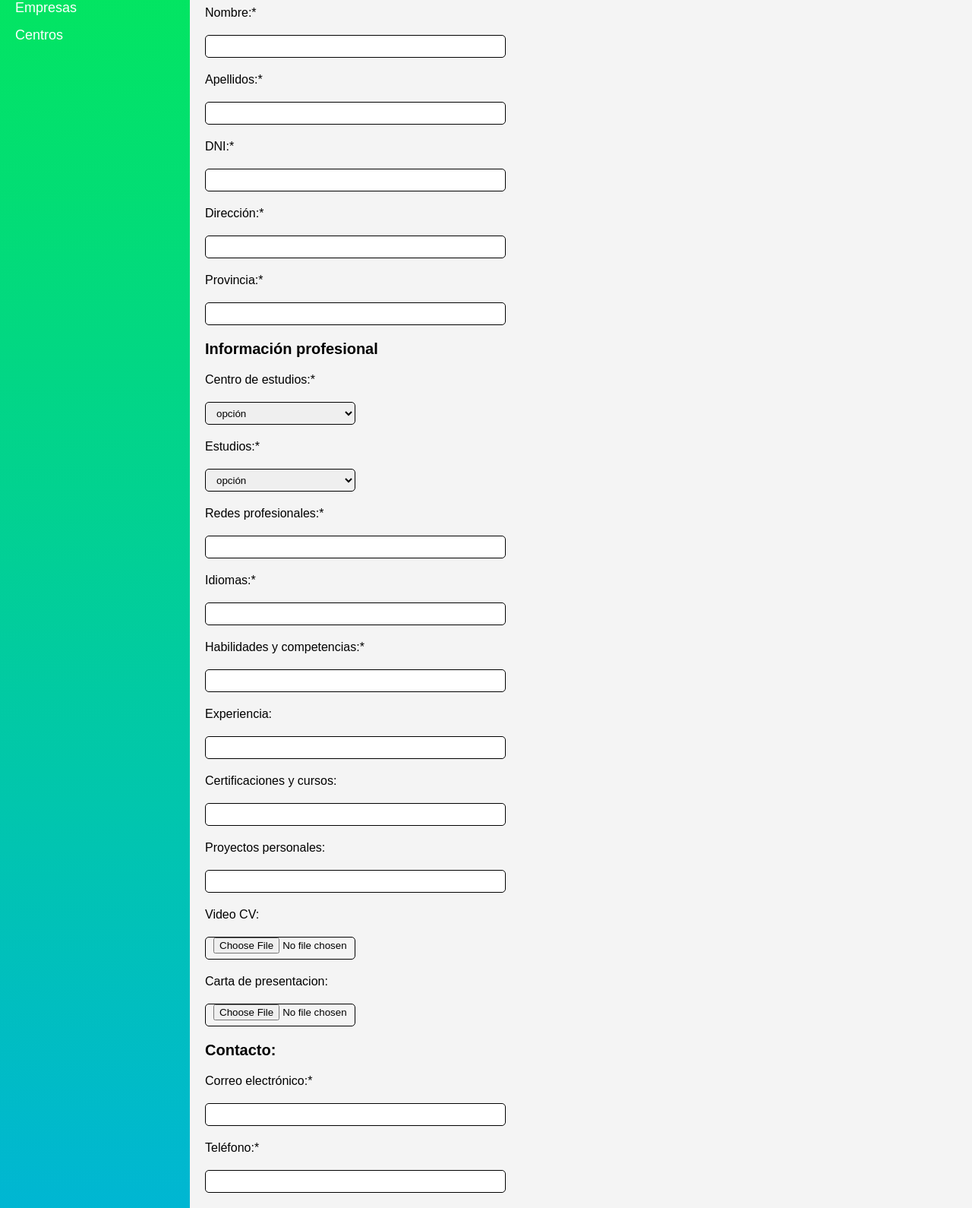
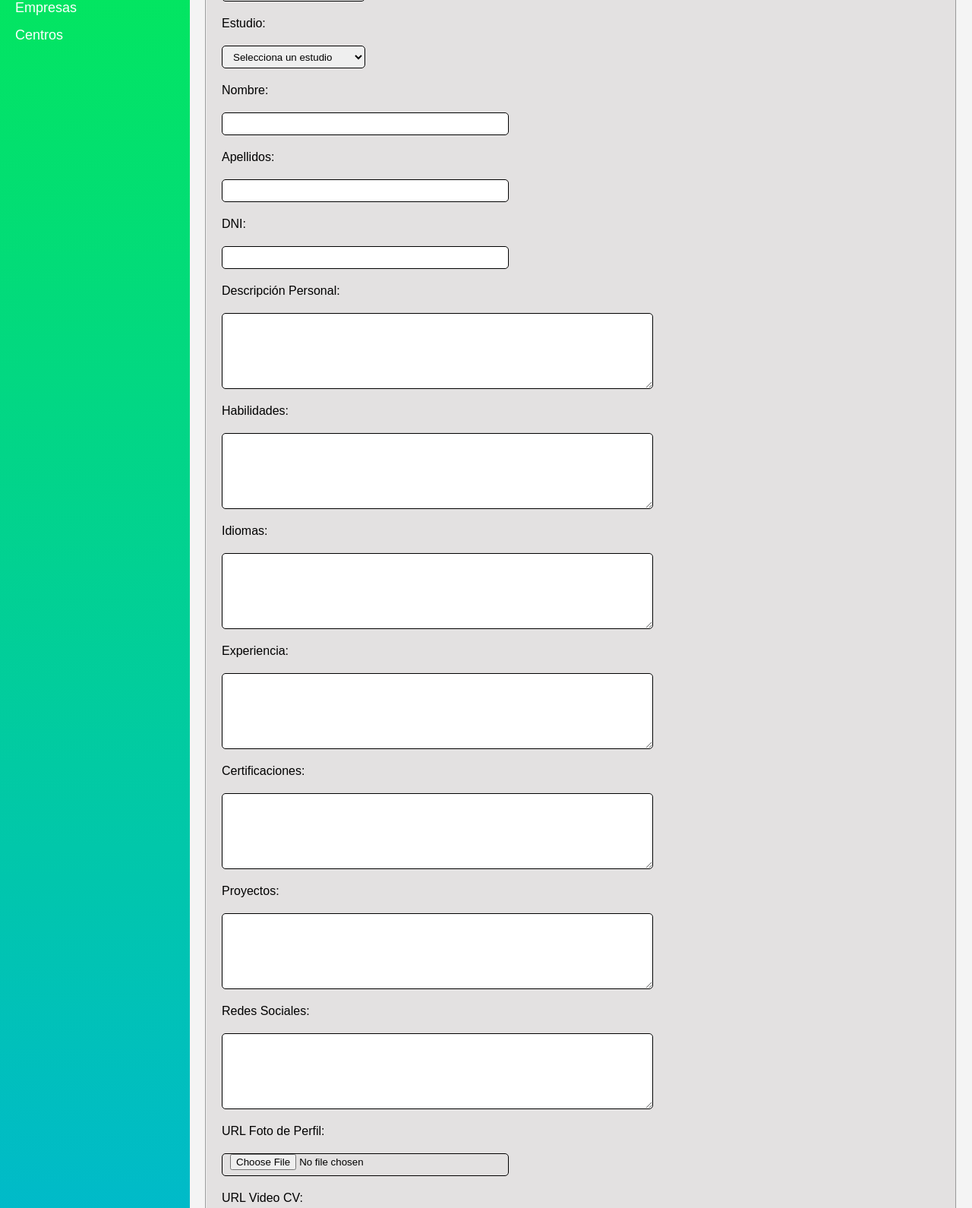
Before and after one commit to JesusRiosLop/Proyecto-Linkedin, a plain HTML site: page pages/perfil_alumno.html in a window 1280 px wide. Shown: the part 313-1903 px from the top of the page at 76% size. Drawn offline with Linux system fonts and the light colour scheme.

Commit message:
progresos html perfiles y primer modelo BD

```diff
--- a/pages/perfil_alumno.html
+++ b/pages/perfil_alumno.html
@@ -3,10 +3,10 @@
 
 <head>
     <meta charset="UTF-8">
-    <meta name="viewport" content="Perfil - Internship Students">
+    <meta name="viewport" content="Perfil Alumno - Internship Students">
     <link rel="stylesheet" href="../styles.css">
     <script src=""></script>
-    <title>Perfil - Internship Students</title>
+    <title>Perfil Alumno - Internship Students</title>
 </head>
 
 <body>
@@ -27,75 +27,68 @@
             </ul>
         </nav>
         <main class="content_perfil">
+            <fieldset class="fieldset_perfil">
+                <legend class="legend_login">Perfil Alumno</legend>
             <form class="form_login" action="">
+                <label for="instituto_id">Instituto:</label>
+                <select id="instituto_id" name="instituto_id" required>
+                    <option value="">Selecciona un instituto</option>
+                    <option value="1">Instituto A</option>
+                    <option value="2">Instituto B</option>
+                    <option value="3">Instituto C</option>
+                </select>
 
-                    <h2>Datos del alumno:</h2>
-                    <label for="img_perfil">Imagen de perfil:</label>
-                    <input class="input_files" type="file" id="img_perfil" name="img_perfil">
+                <label for="estudio_id">Estudio:</label>
+                <select id="estudio_id" name="estudio_id" required>
+                    <option value="">Selecciona un estudio</option>
+                    <option value="1">Estudio X</option>
+                    <option value="2">Estudio Y</option>
+                    <option value="3">Estudio Z</option>
+                </select>
 
-                    <label for="name">Nombre:*</label>
-                    <input type="text" id="name" name="name" required>
+                <label for="nombre">Nombre:</label>
+                <input type="text" id="nombre" name="nombre" required>
 
-                    <label for="apellidos">Apellidos:*</label>
+                <label for="apellidos">Apellidos:</label>
                 <input type="text" id="apellidos" name="apellidos" required>
 
-                    <label for="dni">DNI:*</label>
+                <label for="dni">DNI:</label>
                 <input type="text" id="dni" name="dni" required>
 
-                    <label for="direccion">Dirección:*</label>
-                    <input type="text" id="direccion" name="direccion" required>
+                <label for="descripcion_personal">Descripción Personal:</label>
+                <textarea id="descripcion_personal" name="descripcion_personal"></textarea>
 
-                    <label for="provincia">Provincia:*</label>
-                    <input type="text" id="provincia" name="provincia" required>
+                <label for="habilidades">Habilidades:</label>
+                <textarea id="habilidades" name="habilidades"></textarea>
 
-                    <h2>Información profesional</h2>
-                    <label for="centro">Centro de estudios:*</label>
-                    <select class="select_centro" name="select_centro" id="select_centro" required>
-                        <option value="alumnos">opción</option>
-                    </select>
-
-                    <label for="estudios">Estudios:*</label>
-                    <select class="select_centro" name="select_centro" id="select_centro" required>
-                        <option value="alumnos">opción</option>
-                    </select>
-
-                    <label for="redes">Redes profesionales:*</label>
-                    <input type="textarea" id="redes" name="redes" required>
-
-                    <label for="idiomas">Idiomas:*</label required>
-                    <input type="textarea" id="idiomas" name="idiomas" required>
-
-                    <label for="habilidades">Habilidades y competencias:*</label>
-                    <input type="textarea" id="habilidades" name="habilidades" required>
+                <label for="idiomas">Idiomas:</label>
+                <textarea id="idiomas" name="idiomas"></textarea>
 
                 <label for="experiencia">Experiencia:</label>
-                    <input type="textarea" id="experiencia" name="experiencia">
+                <textarea id="experiencia" name="experiencia"></textarea>
 
-                    <label for="certificados">Certificaciones y cursos:</label>
-                    <input type="textarea" id="certificados" name="certificados">
+                <label for="certificaciones">Certificaciones:</label>
+                <textarea id="certificaciones" name="certificaciones"></textarea>
 
-                    <label for="proyectos">Proyectos personales:</label>
-                    <input type="textarea" id="proyectos" name="proyectos">
+                <label for="proyectos">Proyectos:</label>
+                <textarea id="proyectos" name="proyectos"></textarea>
 
-                    <label for="video_cv">Video CV:</label>
-                    <input class="input_files" type="file" id="video_cv" name="video_cv">
+                <label for="redes_sociales">Redes Sociales:</label>
+                <textarea id="redes_sociales" name="redes_sociales"></textarea>
 
-                    <label for="presentación">Carta de presentacion:</label>
-                    <input class="input_files" type="file" id="presentacion" name="presentacion" required>
+                <label for="foto_perfil">URL Foto de Perfil:</label>
+                <input class="input_file" type="file" id="foto_perfil" name="foto_perfil">
 
-                    <h2>Contacto:</h2>
-                    <label for="email">Correo electrónico:*</label>
-                    <input type="email" id="email" name="email" required>
+                <label for="video_cv">URL Video CV:</label>
+                <input class="input_file" type="file" id="video_cv" name="video_cv">
 
-                    <label for="telefono">Teléfono:*</label>
-                    <input type="tel" id="telefono" name="telefono" required>
+                <label for="carta_presentacion">Carta de Presentación:</label>
+                <input class="input_file" type="file" id="carta_presentacion" name="carta_presentacion">
 
-                    <div class="botones_registro">
                 <button class="boton_registrarse" type="submit">Guardar</button>
-                    </div>
             </form>
         </main>
-
+        </fieldset>
     </div>
 
     <footer>
--- a/styles.css
+++ b/styles.css
@@ -249,7 +249,7 @@ footer{
     align-self: center;
 }
 
-/*ESTILOS PERFIL ALUMNO*/
+/*ESTILOS PERFILES*/
 
 .content_perfil{
     display: flex;
@@ -260,17 +260,23 @@ footer{
     box-sizing: border-box;
     font-family: sans-serif;
 }
-.content_perfil h2{
-    color: black;
-    font-size: 1.25rem;
-    margin-bottom: 20px;
+.fieldset_perfil{
+    display: flex;
+    flex-direction: column;
+    justify-content: center;
+    align-items: center;
+    background-color: #e3e1e1;
+    border-radius: 10px;
+    padding: 20px;
+    width: 100%;
+    height: auto;
 }
-.content_perfil label{
+.form_login label{
     color: black;
     font-size: 1rem;
     margin-bottom: 20px;
 }
-.content_perfil input{
+.form_login input{
     width: 40%;
     height: 30px;
     border-radius: 5px;
@@ -278,7 +284,15 @@ footer{
     margin-bottom: 20px;
     padding-left: 10px;
 }
-.content_perfil .input_files{
+.form_login textarea{
+    width: 60%;
+    height: 100px;
+    border-radius: 5px;
+    border: 1px solid black;
+    margin-bottom: 20px;
+    padding-left: 10px;
+}
+.form_login .input_files{
     width: 20%;
     height: 30px;
     border-radius: 5px;
@@ -286,7 +300,7 @@ footer{
     margin-bottom: 20px;
     padding-left: 10px;
 }
-.content_perfil select{
+.form_login select{
     width: 20%;
     height: 30px;
     border-radius: 5px;
```
Also changed, not shown: pages/perfil_centro.html (+72 -0 lines), pages/perfil_empresa.html (+48 -25 lines), primer modelo BD.txt (added). Lines whose indentation alone changed are shown as unchanged.
